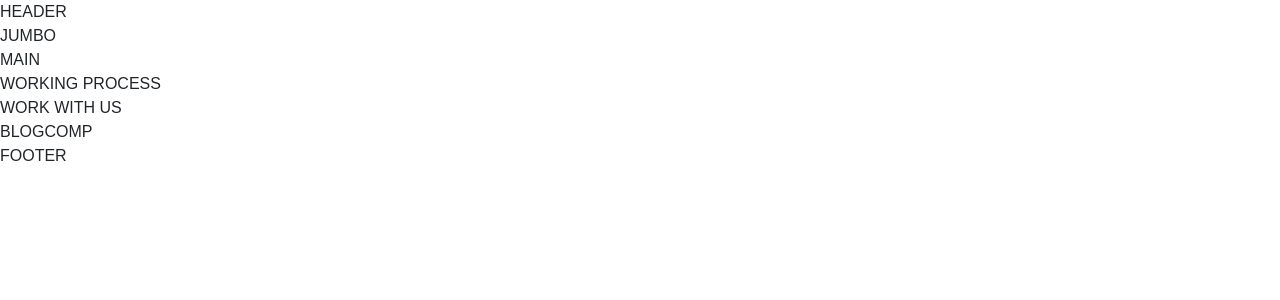
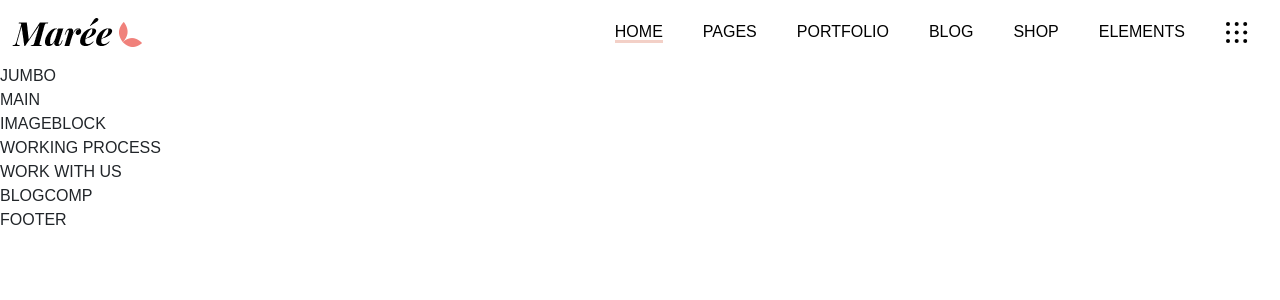
Before and after one commit to RiccardoBeca/proj-html-vuejs, a Vue app: page / in a window 1280 px wide. Shown: the top 300 px of the page. Built offline with nearby package versions, Linux system fonts and the light colour scheme.

Commit message:
header completed

```diff
--- a/src/components/HeaderComp.vue
+++ b/src/components/HeaderComp.vue
@@ -1,12 +1,67 @@
 <template>
   <div>
-    HEADER
+    <div class="container-fluid d-flex justify-content-between align-items-center">
+      <!-- HEADER LOGO -->
+      <div class="logo">
+       <img src="../assets/img/logo-sidearea-1.png" alt="Maree Logo">
+      </div>
+      <!-- NAV MENU -->
+      <div class="nav-menu">
+        <nav class="d-flex align-self-center">
+          <ul>
+            <li v-for="(item, index) in menuItem" :key="`nav${index}`">
+              <a :class="{'active' :item.isActive}" :href="item.href">{{item.name}}</a>
+            </li>
+            <li>
+              <svg xmlns="http://www.w3.org/2000/svg" width="23" height="23"><circle cx="3" cy="20.1" r="2"/><circle cx="11.7" cy="20.1" r="2"/><circle cx="20.2" cy="20.1" r="2"/><circle cx="3" cy="2.9" r="2"/><circle cx="11.7" cy="2.9" r="2"/><circle cx="20.2" cy="2.9" r="2"/><circle cx="3" cy="11.4" r="2"/><circle cx="11.7" cy="11.4" r="2"/><circle cx="20.2" cy="11.4" r="2"/></svg>
+            </li>
+          </ul>
+        </nav>
+      </div>
+    </div>
   </div>
 </template>
 
 <script>
 export default {
   name: "HeaderComp",
+
+  data() {
+    return {
+      menuItem: [
+        {
+          name: "HOME",
+          href: "#",
+          isActive: true,
+        },
+         {
+          name: "PAGES",
+          href: "#",
+          isActive: false,
+        },
+         {
+          name: "PORTFOLIO",
+          href: "#",
+          isActive: false,
+        },
+         {
+          name: "BLOG",
+          href: "#",
+          isActive: false,
+        },
+         {
+          name: "SHOP",
+          href: "#",
+          isActive: false,
+        },
+         {
+          name: "ELEMENTS",
+          href: "#",
+          isActive: false,
+        },
+      ]
+    }
+  },
 
 }
 </script>
@@ -15,4 +70,26 @@ export default {
 @import '../assets/style/_vars.scss';
 @import '../assets/style/_general.scss';
 @import '../assets/style/_utils.scss';
+
+
+.nav-menu{
+  ul{
+    list-style: none;
+    display: flex;
+    margin: 0 !important;
+  }
+  li{
+    padding: 20px;
+  }
+  li a{
+    text-decoration: none;
+    color: black;
+    &:hover{
+      border-bottom: 3px solid #F3D0C7 ;
+    }
+    &.active{
+      border-bottom: 3px solid #F3D0C7 ;
+    }
+  }
+}
 </style>
--- a/src/components/ImageBlockComp.vue
+++ b/src/components/ImageBlockComp.vue
@@ -1,7 +1,7 @@
 <template>
 
   <div>
-
+    IMAGEBLOCK
   </div>
 
 </template>
```
